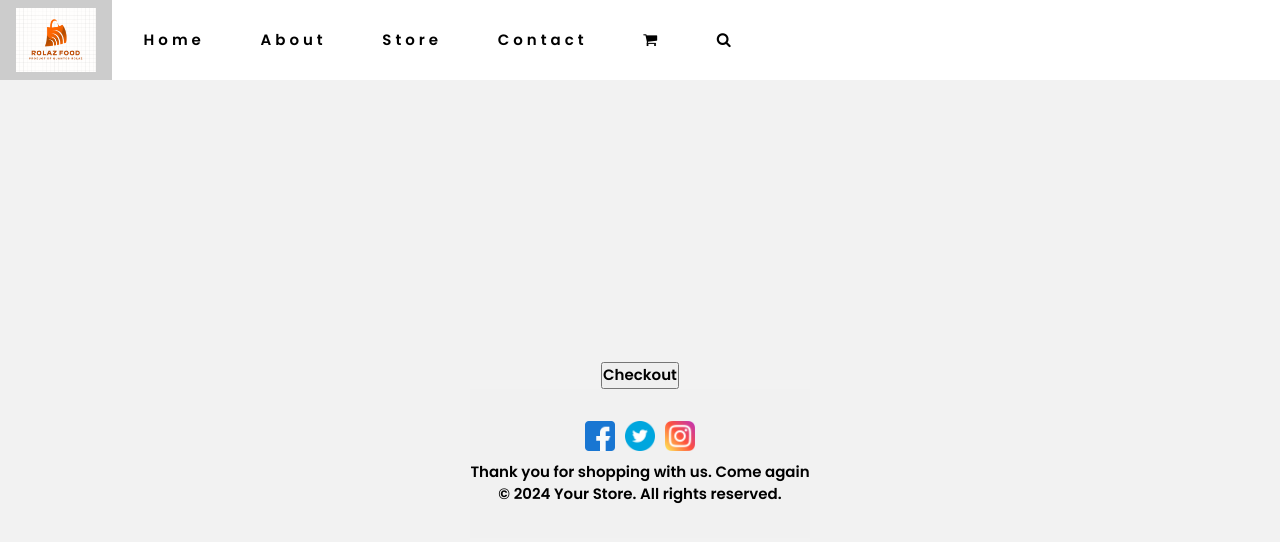
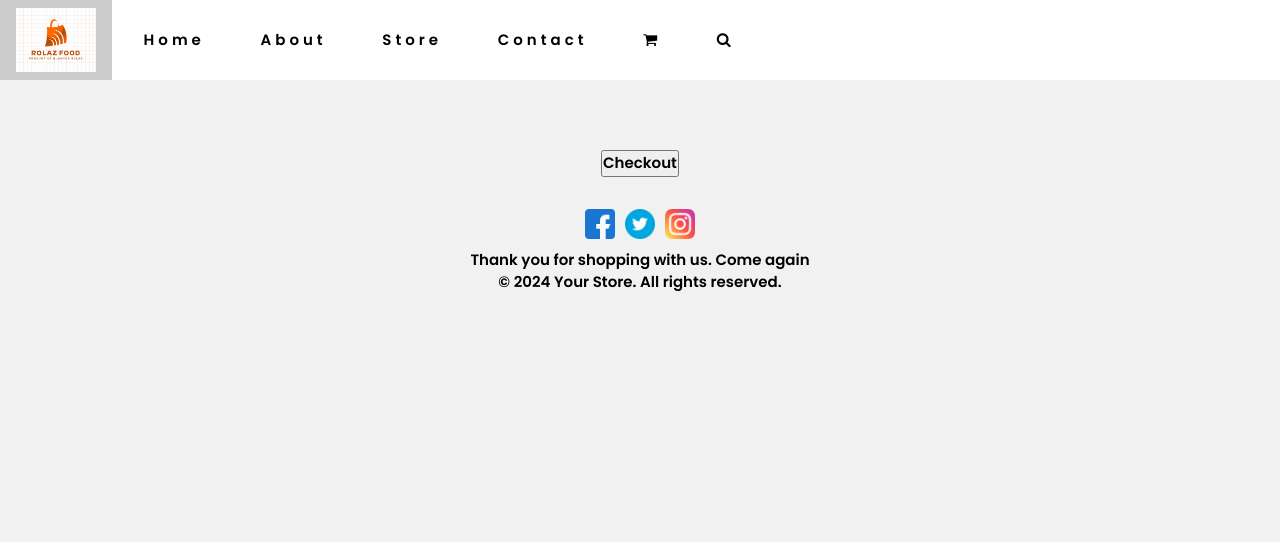
Before and after one commit to Mace2021/Store, a plain HTML site: page cart.html in a window 1280 px wide. Drawn offline with nearby package versions, Linux system fonts and the light colour scheme.

Commit message:
cart update

```diff
--- a/cart.html
+++ b/cart.html
@@ -17,11 +17,12 @@
       flex-direction: column;
       align-items: center;
       justify-content: center;
-      height: 100vh; /* Adjust as needed */
+      height: auto; /* Adjust as needed */
     }
 
     .carts {
       margin-top: 100px;
+      padding-top: 50px;
       background-color: #f2f2f2;
       display: flex;
       flex-direction: column;
```
